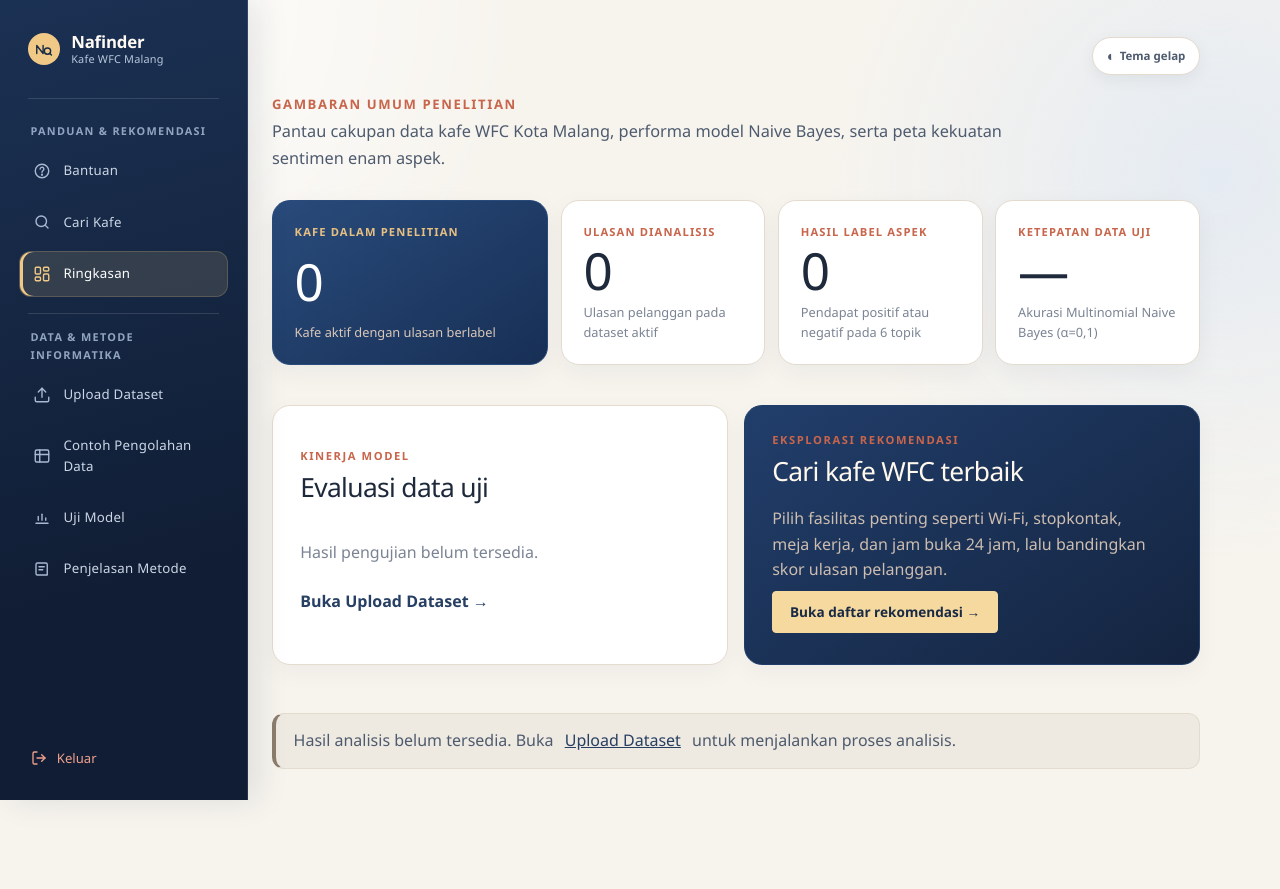
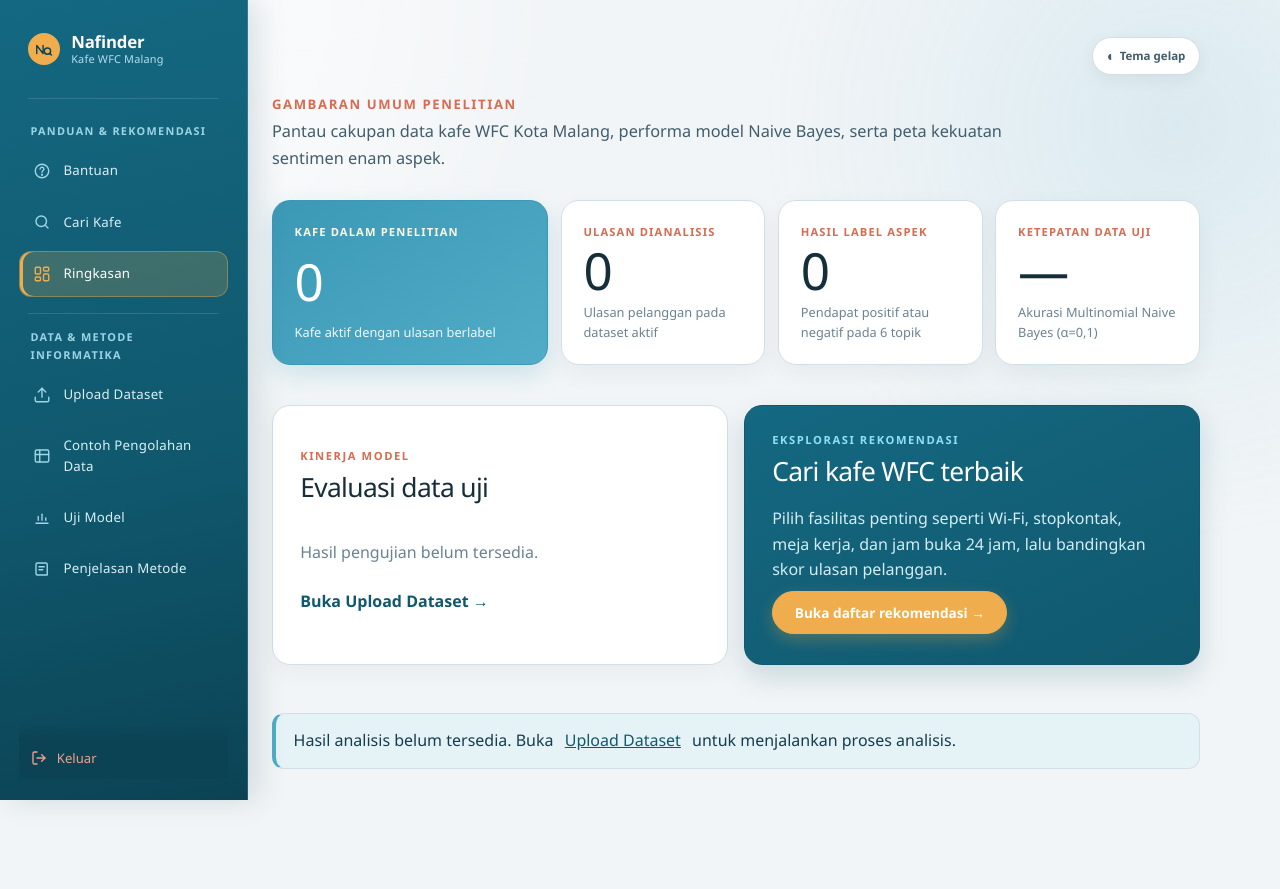
Before and after one commit to fnafian04/Skripsi, a Flask app: page /dashboard/ in a window 1280 px wide. Run offline with Flask 3, Linux system fonts and the light colour scheme; the visitor is signed in with stand-in values (Sample User, id 1); data that the repository does not hold is empty; some libraries are stand-ins or nearby versions.

Commit message:
style: terapkan palet warna SINTA Petrol-Teal, Cerulean, dan Warm Amber di seluruh web

```diff
--- a/static/css/style.css
+++ b/static/css/style.css
@@ -1,19 +1,20 @@
 :root {
-  --paper: #f7f4ee;
-  --paper-deep: #ece6db;
+  --paper: #f2f5f7;
+  --paper-deep: #e4ecf0;
   --card: #ffffff;
-  --ink: #1e293b;
-  --ink-soft: #4e5b6e;
-  --muted: #7b8494;
-  --line: #e3dbce;
-  --espresso: #263f63;
-  --espresso-deep: #182a45;
-  --navy-soft: #eef2f7;
-  --matcha: #3d7a55;
-  --matcha-pale: #e6f2ea;
-  --terracotta: #c8654b;
-  --terracotta-pale: #faeae5;
-  --gold: #d29d4a;
+  --ink: #162e3a;
+  --ink-soft: #425d6b;
+  --muted: #6b8391;
+  --line: #d3dfe6;
+  --espresso: #10586e;
+  --espresso-deep: #0b4354;
+  --sinta-cyan: #50acc7;
+  --navy-soft: #e5f3f7;
+  --matcha: #1b8a7a;
+  --matcha-pale: #e2f5f2;
+  --terracotta: #d96b52;
+  --terracotta-pale: #fdf0ec;
+  --gold: #f0ad4e;
   --serif: "Plus Jakarta Sans", "Avenir Next", "Segoe UI", system-ui, sans-serif;
   --sans: "Plus Jakarta Sans", "Avenir Next", "Segoe UI", system-ui, sans-serif;
 }
@@ -4157,3 +4158,264 @@ html[data-theme="dark"] .rank-box-top-3 {
     grid-template-columns: 1fr;
   }
 }
+
+
+/* =========================================================
+   SINTA Smooth Petrol-Teal, Cerulean & Warm Amber Theme
+   ========================================================= */
+body {
+  background:
+    radial-gradient(circle at 8% 0%, rgba(255, 255, 255, .92), transparent 28rem),
+    radial-gradient(circle at 92% 14%, rgba(80, 172, 199, .14), transparent 26rem),
+    var(--paper);
+}
+
+/* Sidebar: SINTA Petrol Teal (#10586e -> #0b4354) */
+.sidebar {
+  background: linear-gradient(168deg, #146881 0%, #10586e 58%, #0b4354 100%);
+  border-right: 1px solid rgba(255, 255, 255, .12);
+  box-shadow: 10px 0 28px rgba(11, 67, 84, .14);
+}
+
+.sidebar-bottom {
+  background: linear-gradient(180deg, rgba(11, 67, 84, 0), #0b4354 28%);
+}
+
+.sidebar-label {
+  color: #9ad4e5;
+}
+
+.links a {
+  color: #d9eff6;
+}
+
+.links a:hover {
+  background: rgba(80, 172, 199, .18);
+  color: #ffffff;
+}
+
+.links a.is-active {
+  background: rgba(240, 173, 78, .2);
+  border-color: rgba(240, 173, 78, .4);
+  box-shadow: inset 3px 0 0 #f0ad4e;
+  color: #ffffff;
+}
+
+.nav-icon {
+  color: #9fd5e5;
+}
+
+.links a.is-active .nav-icon {
+  color: #f0ad4e;
+}
+
+.brand-mark {
+  background: #f0ad4e;
+  color: #0b4354;
+}
+
+.brand em,
+.brand-copy em {
+  color: #b3e0ee;
+}
+
+/* Featured Stat Card: SINTA Cerulean Blue (#3c99b5 -> #50acc7) */
+.stat-card-featured {
+  background: linear-gradient(145deg, #3c99b5, #50acc7);
+  border-color: #3c99b5;
+  color: #ffffff;
+  box-shadow: 0 10px 24px rgba(60, 153, 181, .2);
+}
+
+.stat-card-featured .stat-kicker {
+  color: #fff5e4;
+}
+
+.stat-card-featured span:last-child {
+  color: #eef9fc;
+}
+
+/* SINTA Insight Card & Warm Amber CTA Button */
+.panel-dark {
+  background: linear-gradient(155deg, #146881, #10586e);
+  border-color: #10586e;
+  color: #f4fbfd;
+  box-shadow: 0 12px 28px rgba(16, 88, 110, .18);
+}
+
+.panel-dark .eyebrow {
+  color: #8ee0f5;
+}
+
+.panel-dark h2 {
+  color: #ffffff;
+}
+
+.panel-dark p:not(.eyebrow) {
+  color: #d4ecf3;
+}
+
+.button-light {
+  background: #f0ad4e;
+  border-color: #f0ad4e;
+  color: #ffffff;
+  border-radius: 99px;
+  padding: .68rem 1.35rem;
+  font-weight: 700;
+  box-shadow: 0 6px 16px rgba(240, 173, 78, .28);
+}
+
+.button-light:hover {
+  background: #e09b3a;
+  border-color: #e09b3a;
+  color: #ffffff;
+}
+
+/* Uji Model Hero Card */
+.result-hero {
+  background: linear-gradient(150deg, #146881, #10586e);
+  border-radius: 18px;
+  color: #f4fbfd;
+  box-shadow: 0 12px 28px rgba(16, 88, 110, .16);
+}
+
+.result-hero .eyebrow {
+  color: #8ee0f5;
+}
+
+.result-hero strong {
+  color: #f0ad4e;
+}
+
+.result-hero .muted {
+  color: #d4ecf3;
+}
+
+.result-stats div {
+  border-left-color: rgba(255, 255, 255, .22);
+}
+
+.result-stats span {
+  color: #b7e1ee;
+}
+
+/* Tables, Tags, Badges, Inputs & Interactive Flow Nodes */
+.data-table th,
+.row-total td {
+  background: #e7f0f5;
+  color: #425d6b;
+}
+
+.data-table tbody tr:hover,
+.file-picker:hover {
+  background: #eef6fa;
+}
+
+.tag {
+  background: #e5eff4;
+  color: #355261;
+}
+
+.flash-info {
+  background: #e5f3f7;
+  border-left-color: #50acc7;
+  color: #163d4d;
+}
+
+.auth-benefits strong {
+  background: #f0ad4e;
+  color: #0b4354;
+}
+
+.auth-card input {
+  background: #f5f9fb;
+}
+
+.auth-card input:focus {
+  border-color: #10586e;
+  box-shadow: 0 0 0 3px rgba(16, 88, 110, .14);
+}
+
+.help-flow-node.is-active {
+  background: linear-gradient(145deg, #146881, #10586e);
+  border-color: #10586e;
+  box-shadow: 0 8px 20px rgba(16, 88, 110, .2);
+}
+
+.help-flow-node.is-active .help-flow-num {
+  background: #f0ad4e;
+  color: #0b4354;
+}
+
+.badge-done {
+  background: #e2f3f8;
+  color: #10586e;
+}
+
+/* Cohesive Petrol-Teal Dark Theme */
+html[data-theme="dark"] {
+  --paper: #0b1e27;
+  --paper-deep: #102935;
+  --card: #13313f;
+  --ink: #eaf6fa;
+  --ink-soft: #b6d2de;
+  --muted: #84a8b8;
+  --line: #21495a;
+  --navy-soft: #173c4d;
+  --espresso: #50acc7;
+  --espresso-deep: #3c99b5;
+}
+
+html[data-theme="dark"] body {
+  background:
+    radial-gradient(circle at 8% 0%, rgba(20, 104, 129, .35), transparent 28rem),
+    radial-gradient(circle at 95% 20%, rgba(80, 172, 199, .18), transparent 24rem),
+    var(--paper);
+}
+
+html[data-theme="dark"] .stat-card-featured {
+  background: linear-gradient(145deg, #2b829d, #3c99b5);
+  border-color: #3c99b5;
+}
+
+html[data-theme="dark"] .panel-dark,
+html[data-theme="dark"] .result-hero {
+  background: linear-gradient(145deg, #135d73, #0b3c4b);
+  border-color: #186b84;
+}
+
+html[data-theme="dark"] .button-light {
+  color: #0b2630;
+}
+
+html[data-theme="dark"] .data-table th,
+html[data-theme="dark"] .row-total td {
+  background: #173a4a;
+  color: #b6d2de;
+}
+
+html[data-theme="dark"] .data-table tbody tr:hover,
+html[data-theme="dark"] .file-picker:hover {
+  background: #1a4153;
+}
+
+html[data-theme="dark"] .tag {
+  background: #1b4254;
+  color: #d5ecf5;
+}
+
+html[data-theme="dark"] .flash-info {
+  background: #173c4d;
+  border-left-color: #50acc7;
+  color: #d5ecf5;
+}
+
+html[data-theme="dark"] .auth-card input {
+  background: #0e242f;
+  color: var(--ink);
+}
+
+html[data-theme="dark"] .badge-done {
+  background: #173c4d;
+  color: #7dd3fc;
+}
--- a/templates/base.html
+++ b/templates/base.html
@@ -4,7 +4,7 @@
   <meta charset="UTF-8">
   <meta name="viewport" content="width=device-width, initial-scale=1.0">
   <title>{% block title %}Nafinder — Sistem Rekomendasi Kafe WFC{% endblock %}</title>
-  <link rel="stylesheet" href="{{ url_for('static', filename='css/style.css', v='20261120-sinta-v3') }}">
+  <link rel="stylesheet" href="{{ url_for('static', filename='css/style.css', v='20261120-sinta-v4') }}">
 </head>
 <body>
   {% if session.get('user_id') %}
--- a/templates/dashboard.html
+++ b/templates/dashboard.html
@@ -189,9 +189,9 @@
     const isDark = document.documentElement.dataset.theme === 'dark';
     const isMobile = window.innerWidth < 520;
     lastIsMobile = isMobile;
-    const textColor = isDark ? '#cbd5e1' : '#334155';
-    const gridColor = isDark ? '#2d3d56' : '#e8e2d7';
-    const ringBorder = isDark ? '#18263d' : '#ffffff';
+    const textColor = isDark ? '#d7eef5' : '#162e3a';
+    const gridColor = isDark ? '#21495a' : '#d3dfe6';
+    const ringBorder = isDark ? '#13313f' : '#ffffff';
 
     if (barChart) barChart.dispose();
     if (donutChart) donutChart.dispose();
--- a/templates/hasil/index.html
+++ b/templates/hasil/index.html
@@ -248,7 +248,7 @@
         ],
         chart: { type: 'bar', height: 290, toolbar: { show: false }, background: 'transparent', fontFamily: 'inherit' },
         theme: { mode: isDark ? 'dark' : 'light' },
-        colors: ['#2b547e', '#3d7a55', '#d29d4a'],
+        colors: ['#10586e', '#50acc7', '#f0ad4e'],
         plotOptions: { bar: { columnWidth: '62%', borderRadius: 5, borderRadiusApplication: 'end' } },
         dataLabels: { enabled: false },
         xaxis: { categories: classNames, labels: { style: { colors: textColor, fontWeight: 600 } } },
--- a/templates/rekomendasi/index.html
+++ b/templates/rekomendasi/index.html
@@ -58,7 +58,7 @@
     }
 
     const isDark = document.documentElement.dataset.theme === 'dark';
-    const ringBorder = isDark ? '#18263d' : '#ffffff';
+    const ringBorder = isDark ? '#13313f' : '#ffffff';
 
     const chart = echarts.init(el);
     chartInstances.push({ el: el, chart: chart });
```
